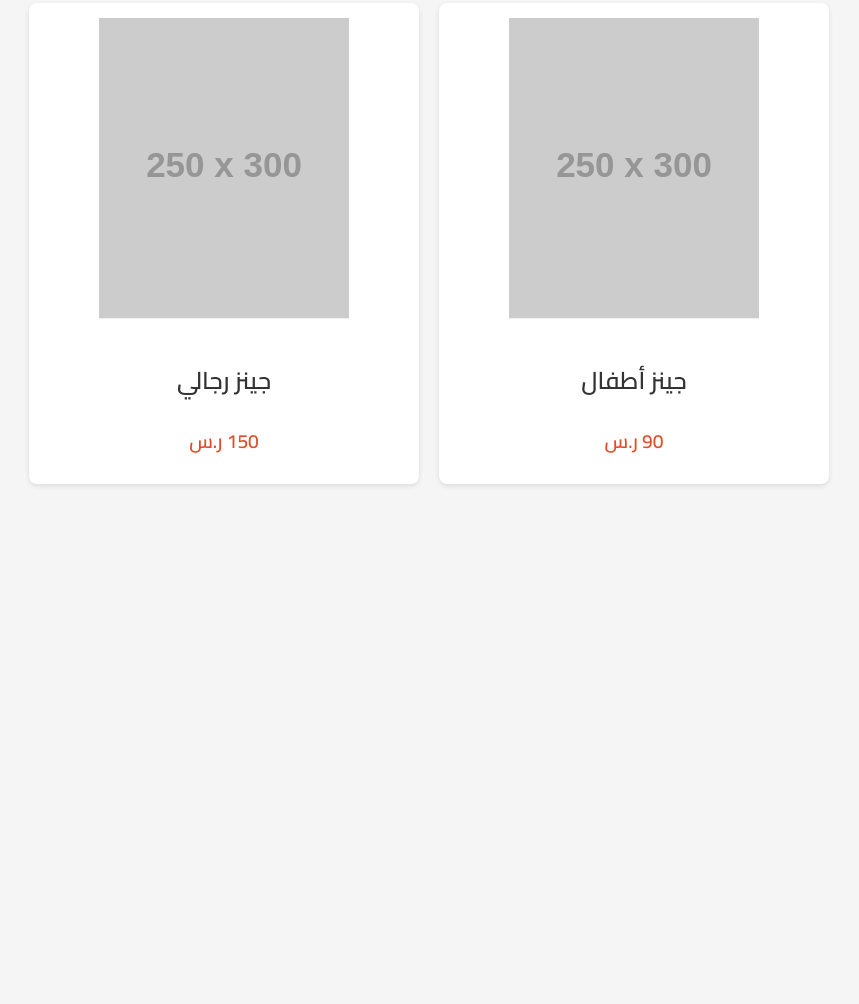
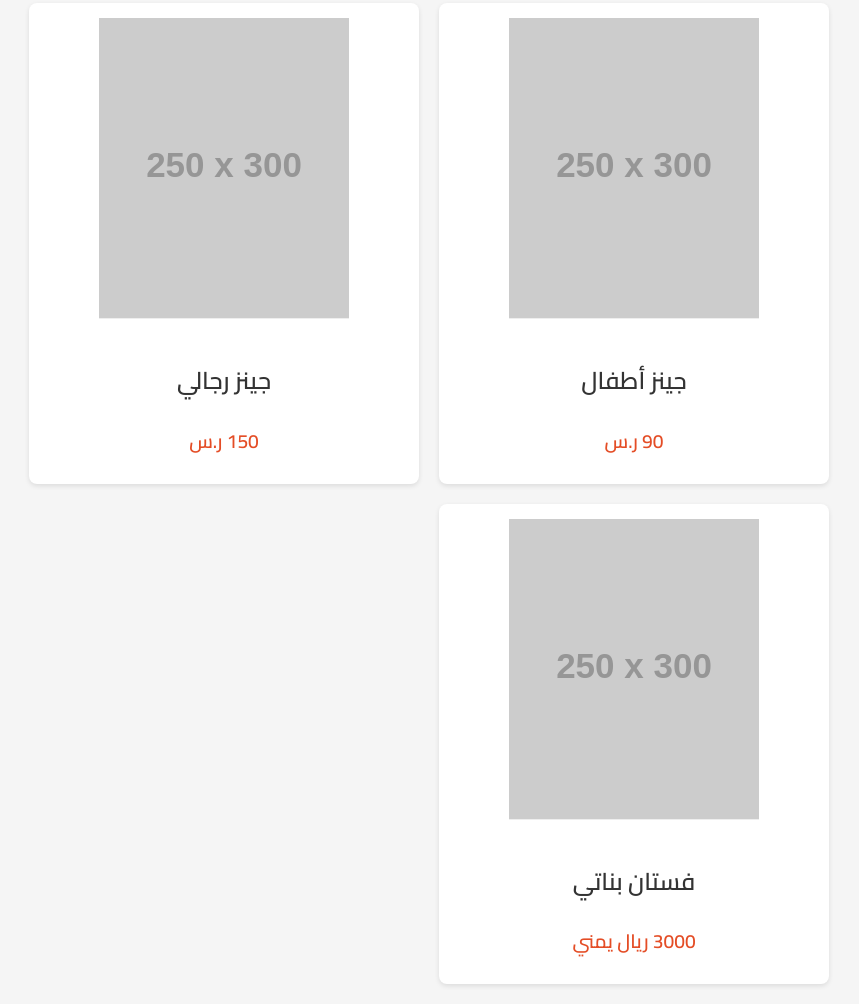
Before and after one commit to Dreem-yemen/Dreem-shop, a plain HTML site: page index.html in a window 1280 px wide. Shown: the part 788-1792 px from the top of the page, without its empty margins (211-1070 px from the left). Before the commit the page ends 1292 px from the top, so only its background shows below. Drawn offline with Linux system fonts and the light colour scheme; placeholder pictures from the web are drawn by us.

Commit message:
Update index.html

```diff
--- a/index.html
+++ b/index.html
@@ -184,6 +184,11 @@
       <h2>جينز رجالي</h2>
       <div class="price">150 ر.س</div>
     </div>
+    <div class="product-card" onclick="window.location.href='product_details.html?product=men_jeans'">
+      <img src="https://via.placeholder.com/250x300?text=جينز+رجالي" alt="جينز رجالي">
+      <h2>فستان بناتي</h2>
+      <div class="price">3000 ريال يمني</div>
+    </div>
   </section>
 
 </body>
```
